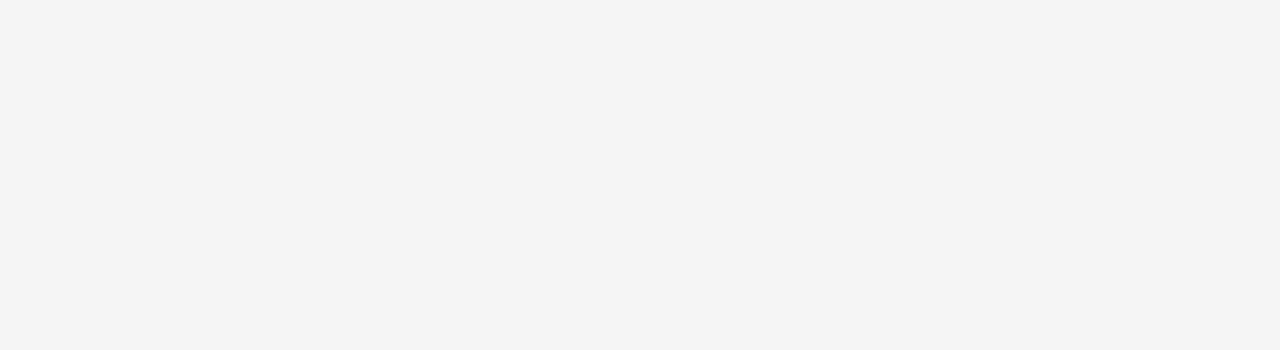
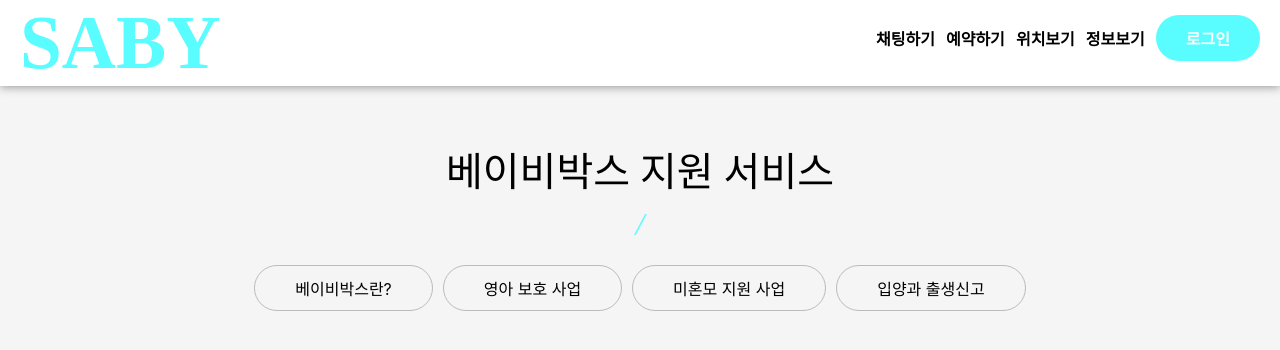
Before and after one commit to HACKERTON-JATS/SABY_FRONTEND, a React (Create React App) app: page /Information in a window 1280 px wide. Shown: the top 350 px of the page. Built offline with nearby package versions, Linux system fonts and the light colour scheme; a web font is replaced by a local one.

Commit message:
[ADD] information UI

```diff
--- a/src/components/Last.js
+++ b/src/components/Last.js
@@ -3,9 +3,10 @@
 import Main from "./Main/Main";
 import Signin from "./Login/Signin/Signin";
 import Signup from "./Login/Signup/Signup";
-import { BrowserRouter as Router, Route } from "react-router-dom";
+import { BrowserRouter as Router, Route, Switch } from "react-router-dom";
 import Date from "./Reservation/Content/Date";
 import Time from "./Reservation/Content/Time";
+import SabyInfo from "./SabyInfo/SabyInfo";
 import Chat from "./Chat/Chat";
 import WriteInfo from "./Reservation/WriteInfo/WriteInfo";
 
@@ -20,6 +21,7 @@
             <Route exact path="/Reservation-date" component={Date}></Route>
             <Route exact path="/Reservation-time" component={Time}></Route>
             <Route exact path="/Reservation-writeInfo" component={WriteInfo}></Route>
+            <Route path="/Information" component={SabyInfo}></Route>
         </Router>
     );
 }
--- a/src/components/Login/Signin/Signin.js
+++ b/src/components/Login/Signin/Signin.js
@@ -33,13 +33,14 @@
     const SigninBtn = async (e) => {
         console.log(id, password)
         try {
-            const { data } = await request("post", "/login", {
+            const data = await request("post", "/login", {
                 "Content-type": "application/json",
             }, {
                 "user_id": id,
                 "password": password
             })
-            localStorage.setItem("token", data['access-token']);
+            console.log(data)
+            localStorage.setItem("token", data.token.access_token);
             console.log("success");
             history.push("/Main");
         }
--- /dev/null
+++ b/src/components/SabyInfo/Contents/Adopt.js
@@ -0,0 +1,9 @@
+import React from "react";
+
+const Adopt = () => {
+    return (
+        <div>test adopt</div>
+    )
+}
+
+export default Adopt;
--- /dev/null
+++ b/src/components/SabyInfo/Contents/ChildSave.js
@@ -0,0 +1,9 @@
+import React from "react";
+
+const ChildSave = () => {
+    return (
+        <div>test child</div>
+    )
+}
+
+export default ChildSave;
--- /dev/null
+++ b/src/components/SabyInfo/Contents/Support.js
@@ -0,0 +1,9 @@
+import React from "react";
+
+const Support = () => {
+    return (
+        <div>test support</div>
+    )
+}
+
+export default Support;
--- /dev/null
+++ b/src/components/SabyInfo/Contents/WhatBabyBox.js
@@ -0,0 +1,9 @@
+import React from "react";
+
+const WhatBabyBox = () => {
+    return (
+        <div>test babybox</div>
+    )
+}
+
+export default WhatBabyBox;
--- /dev/null
+++ b/src/components/SabyInfo/SabyInfo.js
@@ -0,0 +1,39 @@
+import React, { useEffect } from "react";
+import * as S from "./styles";
+import Header from "../Main/Header/Header";
+import Adopt from "./Contents/Adopt";
+import ChildSave from "./Contents/ChildSave";
+import Support from "./Contents/Support";
+import WhatBabyBox from "./Contents/WhatBabyBox";
+
+import { NavLink, Route, useHistory } from "react-router-dom";
+
+const SabyInfo = ({ match }) => {
+    const path = match.path;
+    return (
+        <>
+            <Header />
+            <S.Wrapper>
+                <S.Title>
+                    베이비박스 지원 서비스
+                    <br />
+                    <i>/</i>
+                </S.Title>
+                <S.BtnWrapper>
+                    <NavLink activeClassName="selected" exact to="/Information/babybox">베이비박스란?</NavLink>
+                    <NavLink activeClassName="selected" exact to="/Information/child">영아 보호 사업</NavLink>
+                    <NavLink activeClassName="selected" exact to="/Information/support">미혼모 지원 사업</NavLink>
+                    <NavLink activeClassName="selected" exact to="/Information/adopt">입양과 출생신고</NavLink>
+                </S.BtnWrapper>
+                <S.Content>
+                    <Route path={`${path}/babybox`} exact component={WhatBabyBox}></Route>
+                    <Route path={`${path}/child`} exact component={ChildSave}></Route>
+                    <Route path={`${path}/support`} exact component={Support}></Route>
+                    <Route path={`${path}/adopt`} exact component={Adopt}></Route>
+                </S.Content>
+            </S.Wrapper>
+        </>
+    );
+}
+
+export default SabyInfo;
--- /dev/null
+++ b/src/components/SabyInfo/styles.js
@@ -0,0 +1,48 @@
+import styled from "styled-components";
+
+export const Wrapper = styled.section`
+
+`
+
+export const Title = styled.p`
+    text-align: center;
+    font-size: 2.5rem;
+    margin-top: 40px;
+
+    & i{
+        font-size:2rem;
+        color: #59fcff;
+    }
+`
+
+export const BtnWrapper = styled.div`
+    width: 100%;
+    display: flex;
+    justify-content: center;
+    gap: 10px;
+    margin-top: 20px;
+
+    & a{
+        text-decoration: none;
+        color: #000;
+        padding: 10px 40px;
+        border: 1px solid #bbbbbb;
+        border-radius: 30px;
+    }
+
+    & a:hover{
+        background: #7EDBDD;
+        color: #fff;
+        border: 1px solid #fff;
+    }
+
+    & .selected{
+        background: #7EDBDD;
+        color: #fff;
+        border: 1px solid #fff;
+    }
+`
+
+export const Content = styled.div`
+
+`
```
Also changed, not shown: src/components/SabyInfo/Contents/styles.js (added).
